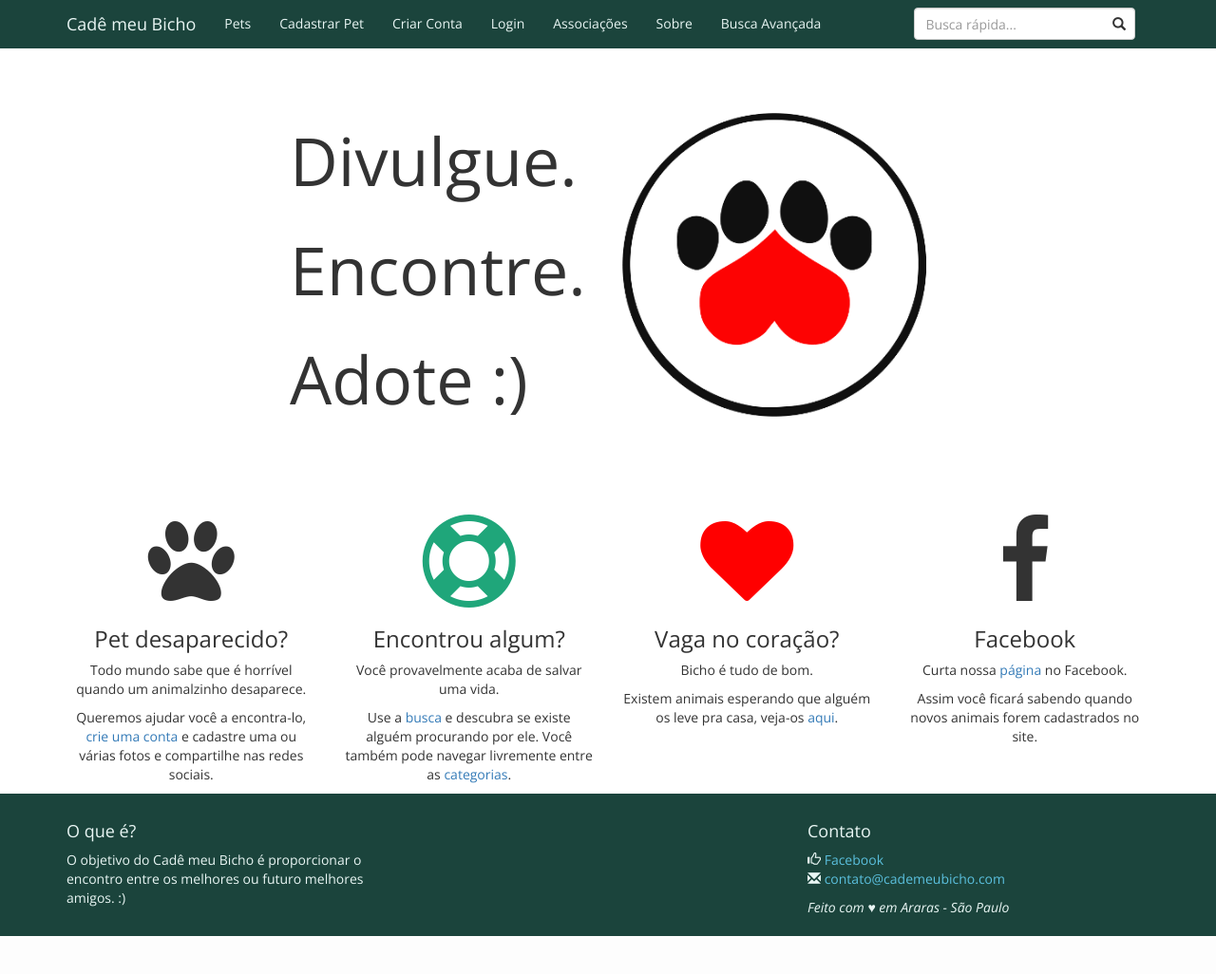
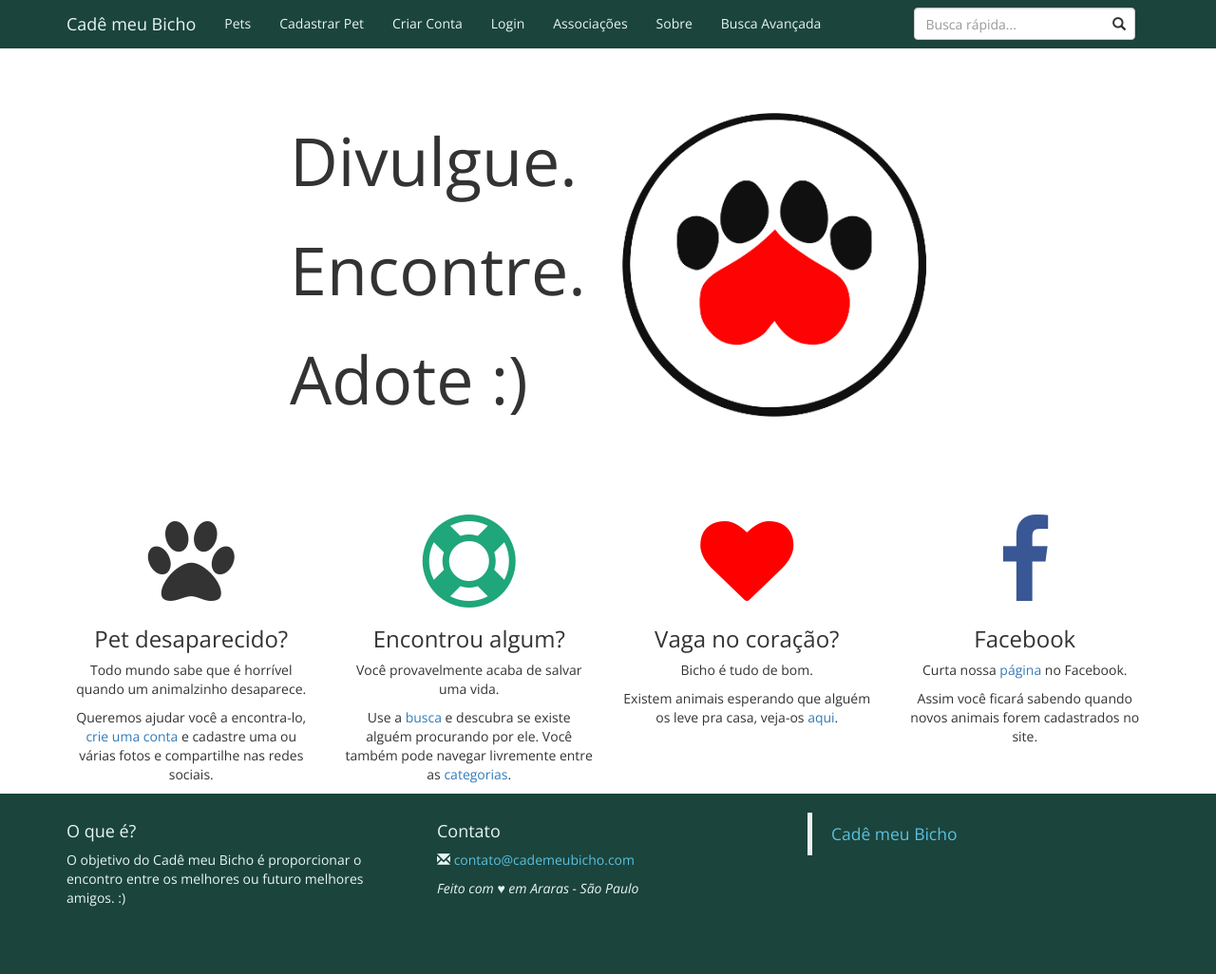
Before and after one commit to jllorencetti/pets, a Django app: page / in a window 1280 px wide. Shown: the whole page at 95% size. Before the commit the page ends 986 px from the top, so only its background shows below. Run offline with Django 3.2, Linux system fonts and the light colour scheme; parts of the project's set-up code (start-up, migrations or seed data) failed here and were passed over; some libraries are stand-ins or nearby versions.

Commit message:
Add Facebook plugin page to the footer.

```diff
--- a/pets/static/css/pets.css
+++ b/pets/static/css/pets.css
@@ -172,14 +172,18 @@ li.active {
   color: #1fa67a;
 }
 
+.fa-facebook {
+  color: #3a5795;
+}
+
 /** Media queries **/
 @media (min-width: 768px) {
   body {
-    margin-bottom: 150px;
+    margin-bottom: 190px;
   }
 
   .footer {
-    height: 150px;
+    height: 190px;
     padding-top: 20px;
   }
 }
--- a/pets/templates/_layouts/base.html
+++ b/pets/templates/_layouts/base.html
@@ -111,23 +111,31 @@
 
         <p>O objetivo do Cadê meu Bicho é proporcionar o encontro entre os melhores ou futuro melhores amigos. :)</p>
       </div>
-      <div class="col-md-4 col-md-offset-4">
+      <div class="col-md-4">
         <h4>Contato</h4>
 
         <ul class='list-unstyled'>
-          <li>
-            <i class="glyphicon glyphicon-thumbs-up"></i> <a href="https://www.facebook.com/kdmeubicho">Facebook</a>
-          </li>
           <li>
             <i class="glyphicon glyphicon-envelope"></i> <a href="mailto:contato@cademeubicho.com">contato@cademeubicho.com</a>
           </li>
         </ul>
         <i>Feito com &hearts; em Araras - São Paulo</i>
       </div>
+      <div class="col-md-4">
+        <div class="fb-page" data-href="https://www.facebook.com/kdmeubicho/" data-small-header="true" data-adapt-container-width="true" data-hide-cover="true" data-show-facepile="true"><div class="fb-xfbml-parse-ignore"><blockquote cite="https://www.facebook.com/kdmeubicho/"><a href="https://www.facebook.com/kdmeubicho/">Cadê meu Bicho</a></blockquote></div></div>
+      </div>
     </div>
   </div>
 </div>
 {% compress js %}
+  <div id="fb-root"></div>
+  <script>(function(d, s, id) {
+    var js, fjs = d.getElementsByTagName(s)[0];
+    if (d.getElementById(id)) return;
+    js = d.createElement(s); js.id = id;
+    js.src = "//connect.facebook.net/pt_BR/sdk.js#xfbml=1&version=v2.5&appId=388312971328768";
+    fjs.parentNode.insertBefore(js, fjs);
+  }(document, 'script', 'facebook-jssdk'));</script>
   <script src="{% static 'js/jquery-2.1.1.min.js' %}"></script>
   <script src="{% static 'js/bootstrap.min.js' %}"></script>
   <script src="{% static 'js/lightbox.js' %}"></script>
```
